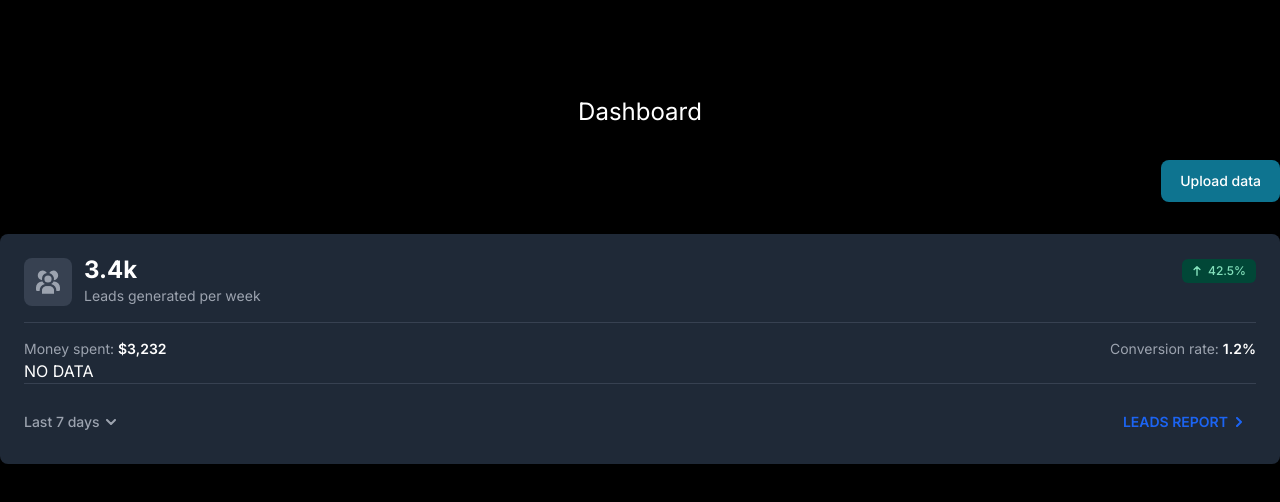
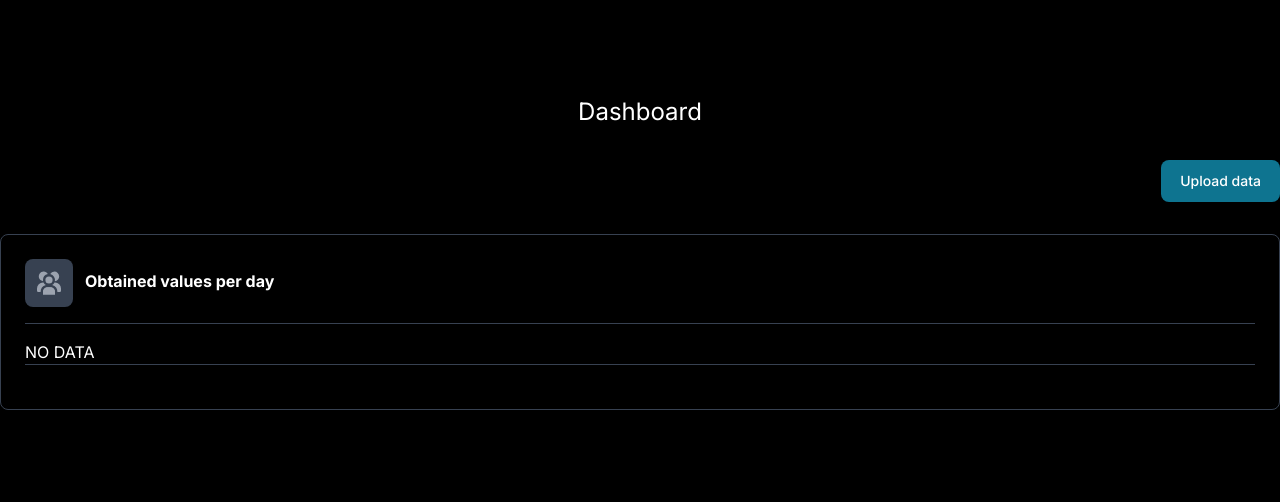
Before and after one commit to microboxlabs/nextjs-metrics-viewer, a Next.js app in the folder nextjs-metrics-viewer/: page / in a window 1280 px wide. Shown: the top 502 px of the page. Built offline with nearby package versions, Linux system fonts and the light colour scheme.

Commit message:
unused info removed

```diff
--- a/nextjs-metrics-viewer/components/MetricsChart.tsx
+++ b/nextjs-metrics-viewer/components/MetricsChart.tsx
@@ -1,6 +1,6 @@
 export default function MetricsChart() {
   return (
-    <div className="w-full rounded-lg  bg-gray-800 p-4 shadow md:p-6">
+    <div className="w-full rounded-lg  border border-gray-700 p-4 shadow md:p-6">
       <div className="mb-4 flex justify-between border-b  border-gray-700 pb-4">
         <div className="flex items-center">
           <div className="me-3 flex size-12 items-center justify-center rounded-lg bg-gray-700">
@@ -16,15 +16,12 @@ export default function MetricsChart() {
             </svg>
           </div>
           <div>
-            <h5 className="pb-1 text-2xl font-bold leading-none text-white">
-              3.4k
+            <h5 className="pb-1 text-base font-bold leading-none text-white">
+              Obtained values per day
             </h5>
-            <p className="text-sm font-normal text-gray-400">
-              Leads generated per week
-            </p>
           </div>
         </div>
-        <div>
+        {/* <div>
           <span className="inline-flex items-center rounded-md  bg-green-900 px-2.5 py-1 text-xs font-medium text-green-300">
             <svg
               className="me-1.5 size-2.5"
@@ -43,125 +40,14 @@ export default function MetricsChart() {
             </svg>
             42.5%
           </span>
-        </div>
-      </div>
-
-      <div className="grid grid-cols-2">
-        <dl className="flex items-center">
-          <dt className="me-1 text-sm font-normal text-gray-400">
-            Money spent:
-          </dt>
-          <dd className="text-sm font-semibold text-white">$3,232</dd>
-        </dl>
-        <dl className="flex items-center justify-end">
-          <dt className="me-1 text-sm font-normal text-gray-400">
-            Conversion rate:
-          </dt>
-          <dd className="text-sm font-semibold text-white">1.2%</dd>
-        </dl>
+        </div> */}
       </div>
 
       <div id="column-chart" className="w-full">
         <span className="text-white">NO DATA</span>
       </div>
       <div className="grid grid-cols-1 items-center justify-between border-t border-gray-700">
-        <div className="flex items-center justify-between pt-5">
-          <button
-            id="dropdownDefaultButton"
-            data-dropdown-toggle="lastDaysdropdown"
-            data-dropdown-placement="bottom"
-            className="inline-flex items-center text-center text-sm font-medium text-gray-400 hover:text-white"
-            type="button"
-          >
-            Last 7 days
-            <svg
-              className="m-2.5 ms-1.5 w-2.5"
-              aria-hidden="true"
-              xmlns="http://www.w3.org/2000/svg"
-              fill="none"
-              viewBox="0 0 10 6"
-            >
-              <path
-                stroke="currentColor"
-                strokeLinecap="round"
-                strokeLinejoin="round"
-                strokeWidth="2"
-                d="m1 1 4 4 4-4"
-              />
-            </svg>
-          </button>
-          <div
-            id="lastDaysdropdown"
-            className="z-10 hidden w-44 divide-y divide-gray-100 rounded-lg  bg-gray-700 shadow"
-          >
-            <ul
-              className="py-2 text-sm text-gray-200"
-              aria-labelledby="dropdownDefaultButton"
-            >
-              <li>
-                <a
-                  href="#"
-                  className="block px-4 py-2 hover:bg-gray-600 hover:text-white"
-                >
-                  Yesterday
-                </a>
-              </li>
-              <li>
-                <a
-                  href="#"
-                  className="block px-4 py-2 hover:bg-gray-600 hover:text-white"
-                >
-                  Today
-                </a>
-              </li>
-              <li>
-                <a
-                  href="#"
-                  className="block px-4 py-2 hover:bg-gray-600 hover:text-white"
-                >
-                  Last 7 days
-                </a>
-              </li>
-              <li>
-                <a
-                  href="#"
-                  className="block px-4 py-2 hover:bg-gray-600 hover:text-white"
-                >
-                  Last 30 days
-                </a>
-              </li>
-              <li>
-                <a
-                  href="#"
-                  className="block px-4 py-2 hover:bg-gray-600 hover:text-white"
-                >
-                  Last 90 days
-                </a>
-              </li>
-            </ul>
-          </div>
-          <a
-            href="#"
-            className="inline-flex items-center rounded-lg border-gray-700 px-3 py-2 text-sm font-semibold uppercase text-blue-600 hover:bg-gray-700 hover:text-blue-500 focus:ring-gray-700"
-          >
-            Leads Report
-            <svg
-              className="ms-1.5 size-2.5 rtl:rotate-180"
-              aria-hidden="true"
-              xmlns="http://www.w3.org/2000/svg"
-              fill="none"
-              viewBox="0 0 6 10"
-            >
-              <path
-                stroke="currentColor"
-                strokeLinecap="round"
-                strokeLinejoin="round"
-                strokeWidth="2"
-                d="m1 9 4-4-4-4"
-              />
-            </svg>
-          </a>
-        </div>
+        <div className="flex items-center justify-between pt-5"></div>
       </div>
     </div>
   );
```
